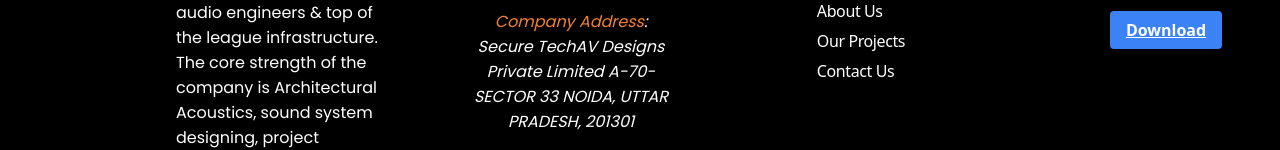
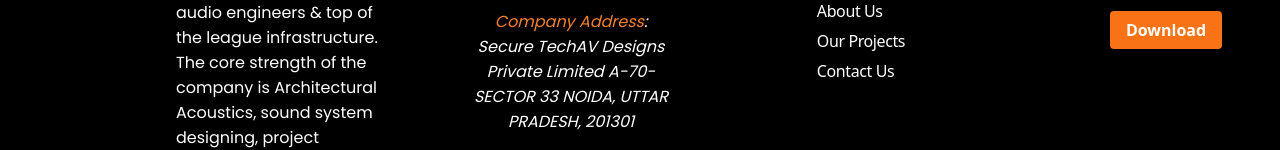
Before and after one commit to AshishBhardwaj01/securetech, a React (Vite) app: page / in a window 1280 px wide. Shown: the part 6790-6940 px from the top of the page. Built offline with nearby package versions, Linux system fonts and the light colour scheme; a web font is replaced by a local one.

Commit message:
"Update styles for download link in FooterLinks component"

```diff
--- a/src/components/FooterLinks.jsx
+++ b/src/components/FooterLinks.jsx
@@ -101,7 +101,7 @@
           <a
       href="https://drive.google.com/file/d/1VDGplc_6wfvQ7Y9-0vvbBtACm-72q_Cj/view"
       download
-      className="bg-blue-500 hover:bg-blue-700 text-white font-bold py-2 px-4 rounded"
+      className="bg-orange-500 hover:bg-white hover:text-orange-500 text-white no-underline font-bold py-2 px-4 rounded"
     >
       Download
     </a>
```
